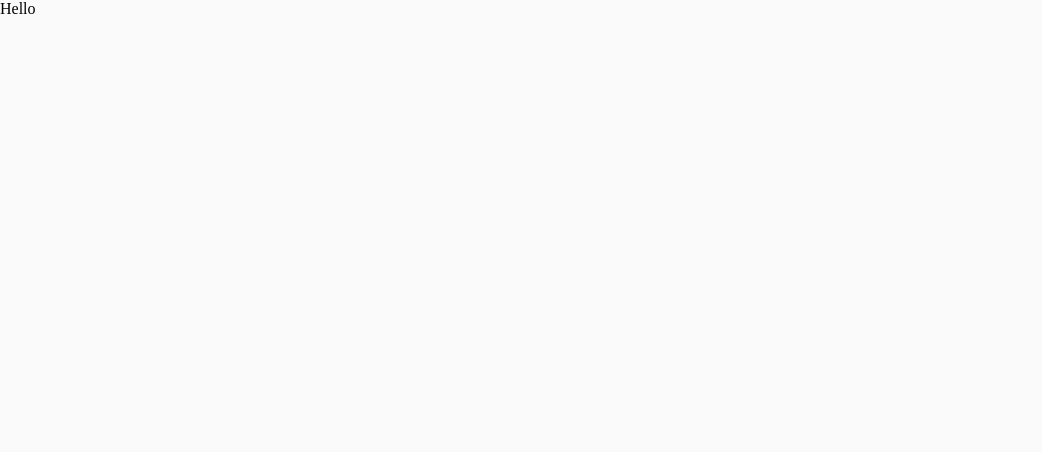
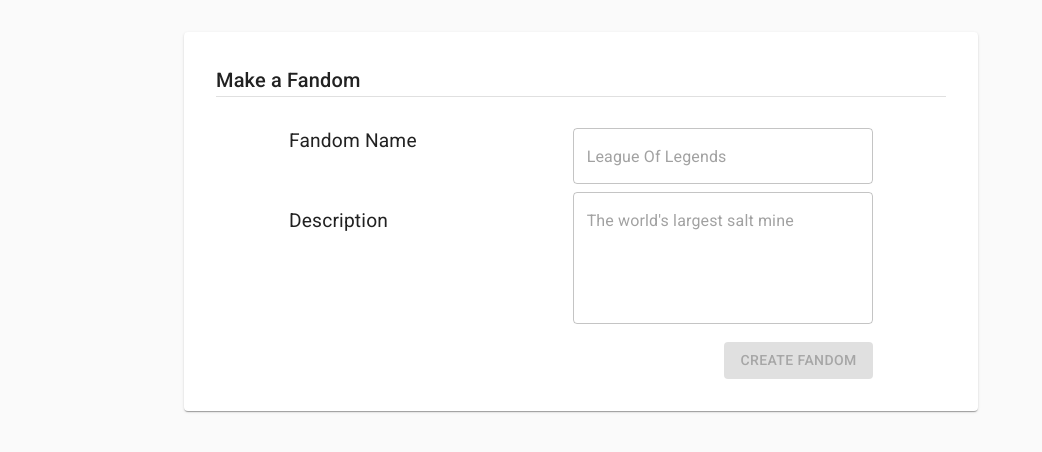
Before and after one commit to Puratinamu/fanlinc, a React (Create React App) app in the folder frontend/: page /makefandom in a window 1280 px wide. Shown: the top 452 px of the page, without its empty margins (0-1042 px from the left). Built offline with nearby package versions, Linux system fonts and the light colour scheme; the HTML template or start-up script is replaced by a standard one.

Commit message:
CLOUD-30 Created a Create Fandom Form

```diff
--- a/frontend/src/App.js
+++ b/frontend/src/App.js
@@ -4,6 +4,7 @@
 import Signup from "./routes/Signup/Signup"
 import JoinFandom from "./routes/JoinFandom/";
 import Login from "./routes/Login/Login";
+import NewFandom from './routes/NewFandom'
 
 import "./styles.scss";
 
@@ -17,6 +18,9 @@
         <Switch>
           <Route path="/joinfandom">
             <JoinFandom />
+          </Route>
+          <Route path="/makefandom">
+            <NewFandom />
           </Route>
           <Route path="/signup">
             <Signup />
--- /dev/null
+++ b/frontend/src/components/NewFandomPage/index.jsx
@@ -0,0 +1,152 @@
+import React from 'react';
+import Paper from '@material-ui/core/Paper';
+import Box from '@material-ui/core/Box';
+import TextField from '@material-ui/core/TextField';
+import Divider from '@material-ui/core/Divider';
+import Typography from '@material-ui/core/Typography';
+import Button from '@material-ui/core/Button'
+import Container from '@material-ui/core/Container'
+import Snackbar from '@material-ui/core/Snackbar';
+import SnackbarContent from '@material-ui/core/SnackbarContent';
+import Slide from '@material-ui/core/Slide'
+
+import fandomRequests from '../../requests/fandomRequests'
+import './styles.scss';
+const SNACKBAR_TIMEOUT = 4000;
+
+class NewFandomPage extends React.Component {
+    constructor(props) {
+        super(props)
+        this.handleFandomNameChange = this.handleFandomNameChange.bind(this);
+        this.handleDescriptionChange = this.handleDescriptionChange.bind(this);
+        this.handleCreateFandomRequest = this.handleCreateFandomRequest.bind(this);
+        this.handleClose = this.handleClose.bind(this);
+
+        this.state = {
+            canProceed: false,
+            fandomName: "",
+            fandomDescription: "",
+            error: false
+        }
+    }
+
+    handleClose() {
+        this.setState({
+            notificationOpen: false
+        });
+    }
+    handleFandomNameChange(e) {
+        this.setState({ fandomName: e.target.value })
+    }
+    handleDescriptionChange(e) {
+        this.setState({ fandomDescription: e.target.value })
+    }
+    async handleCreateFandomRequest() {
+        let fandomName = this.state.fandomName;
+        let fandomDescription = this.state.fandomDescription;
+        let response = await fandomRequests.createFandom(fandomName, fandomDescription)
+        if (response.status === 200) {
+            console.log("Success Creating Fandom")
+            this.setState({
+                notificationOpen: true,
+                message: "Created Fandom! What fun!",
+                error: false
+            });
+
+        } else if (response.status === 422) {
+            console.log("Already Exists")
+            this.setState({
+                notificationOpen: true,
+                error: true,
+                message: "The Fandom Already Exists! Consider a different name!"
+            })
+
+        }
+        else {
+            this.setState({
+                notificationOpen: true,
+                message: "Something has gone horribly wrong!"
+            })
+        }
+    }
+    render() {
+        return (
+            <Container maxWidth="md">
+                <Paper className="cldi-make-fandom-main" >
+                    <Typography variant="h6">
+                        Make a Fandom
+                      </Typography>
+                    <Divider />
+                    <Box className="cldi-text-container">
+                        <Box textAlign="center" className="cldi-text-holder">
+                            <Box display="flex">
+                                <Typography className="cldi-text-box-label" component="div" fontWeight="fontWeightLight" >
+                                    Fandom Name
+                                </Typography>
+                                <Box marginLeft="auto">
+                                    <TextField
+                                        error={this.state.error}
+                                        id="Fandom Name"
+                                        margin="normal"
+                                        placeholder="League Of Legends"
+                                        variant="outlined"
+                                        className="cldi-text-box"
+                                        value={this.state.fandomName}
+                                        onInput={this.handleFandomNameChange}
+                                    />
+                                </Box>
+                            </Box>
+                            <Box display="flex">
+                                <Typography component="div" className="cldi-text-box-label" fontWeight="fontWeightLight" >
+                                    Description
+                                </Typography>
+                                <Box marginLeft="auto">
+                                    <TextField
+                                        id="Fandom Name"
+                                        placeholder="The world's largest salt mine"
+                                        multiline={true}
+                                        rows="5"
+                                        variant="outlined"
+                                        className="cldi-text-box"
+                                        value={this.state.fandomDescription}
+                                        onInput={this.handleDescriptionChange}
+                                    />
+                                </Box>
+                            </Box>
+
+                        </Box>
+                        <Box width="100%" align="right">
+                            <Button
+                                variant="contained"
+                                color="primary"
+                                disabled={this.state.fandomName === "" || this.state.fandomDescription === ""}
+                                onClick={this.handleCreateFandomRequest}>
+                                Create Fandom
+                                 </Button>
+
+                        </Box>
+                    </Box>
+
+
+                </Paper>
+                <Snackbar
+                    autoHideDuration={SNACKBAR_TIMEOUT}
+                    open={this.state.notificationOpen}
+                    onClose={this.handleClose}
+                    TransitionComponent={Slide}
+
+                >
+                    <SnackbarContent style={{
+                        backgroundColor: `${this.state.error ? 'red':''}`,
+                    }}
+                        message={this.state.message}
+
+                    />
+                </Snackbar>
+            </Container>
+
+        )
+    }
+
+}
+export default NewFandomPage
--- /dev/null
+++ b/frontend/src/components/NewFandomPage/styles.scss
@@ -0,0 +1,22 @@
+
+.cldi-make-fandom-main{
+    padding:32px;
+    margin-top:32px;
+    width:80%;
+}
+.cldi-text-container{
+    width:80%;
+    margin: auto
+}
+.cldi-text-holder{
+    margin-top:15px;
+    width:100%;
+    margin-bottom:18px;
+}
+.cldi-text-box-label{
+    margin-top:15px !important;
+    font-size:1.2rem !important
+}
+.cldi-text-box{
+    width:300px
+}
--- a/frontend/src/components/Registration/Registration.jsx
+++ b/frontend/src/components/Registration/Registration.jsx
@@ -2,7 +2,6 @@
 import RegistrationProgress from './RegistrationProgress';
 import RegistrationForm1 from './RegistrationForm1';
 import RegistrationForm2 from './RegistrationForm2';
-import RegistrationForm3 from './RegistrationForm3';
 import RegistrationForm4 from './RegistrationForm4';
 import AddFandomToUserForm from '../AddFandomToUserForm/';
 import RegistrationCompletion from './RegistrationCompletion';
--- a/frontend/src/requests/fandomRequests.js
+++ b/frontend/src/requests/fandomRequests.js
@@ -19,7 +19,18 @@
             return {};
         }
     },
-
+    createFandom: async function(inputName, inputDescription){
+        try {
+            const response = await axios.post("/api/v1/addFandom", {
+                name:inputName,
+                description:inputDescription
+            });
+            return response;
+        } catch (error) {
+            console.error(error)
+            return error.response;
+        }
+    },
     addFandomToUser: async function (oidUser, oidFandom, interestLevel) {
         try {
             const response = await axios.put("/api/v1/updateFandomRelationship", {
--- /dev/null
+++ b/frontend/src/routes/NewFandom/index.jsx
@@ -0,0 +1,10 @@
+import React from 'react';
+import NewFandomPage from '../../components/NewFandomPage'
+
+class NewFandom extends React.Component {
+
+    render() {
+        return <NewFandomPage />
+    }
+}
+export default NewFandom;
```
Also changed, not shown: frontend/src/routes/NewFandom/styles.scss (added).
